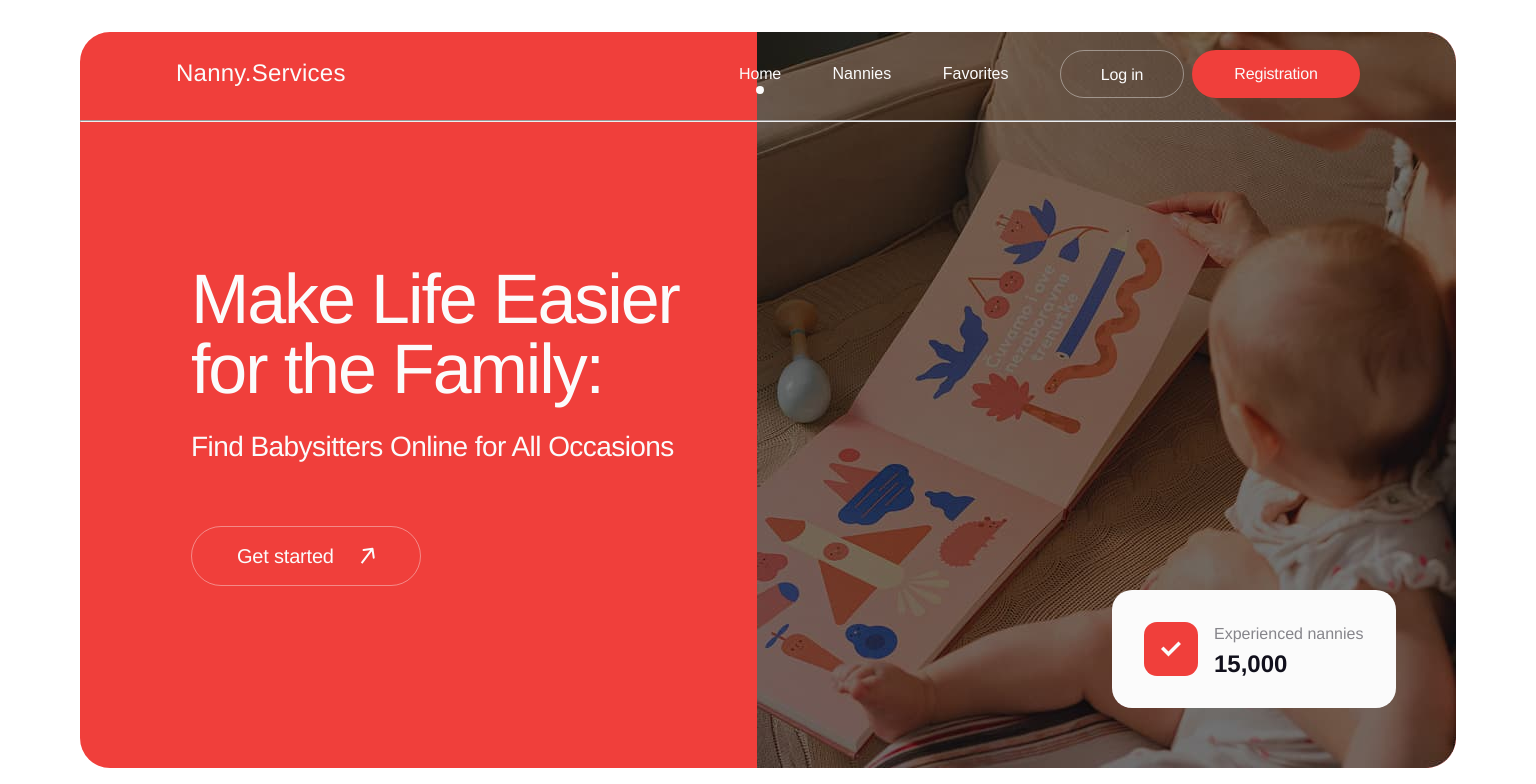
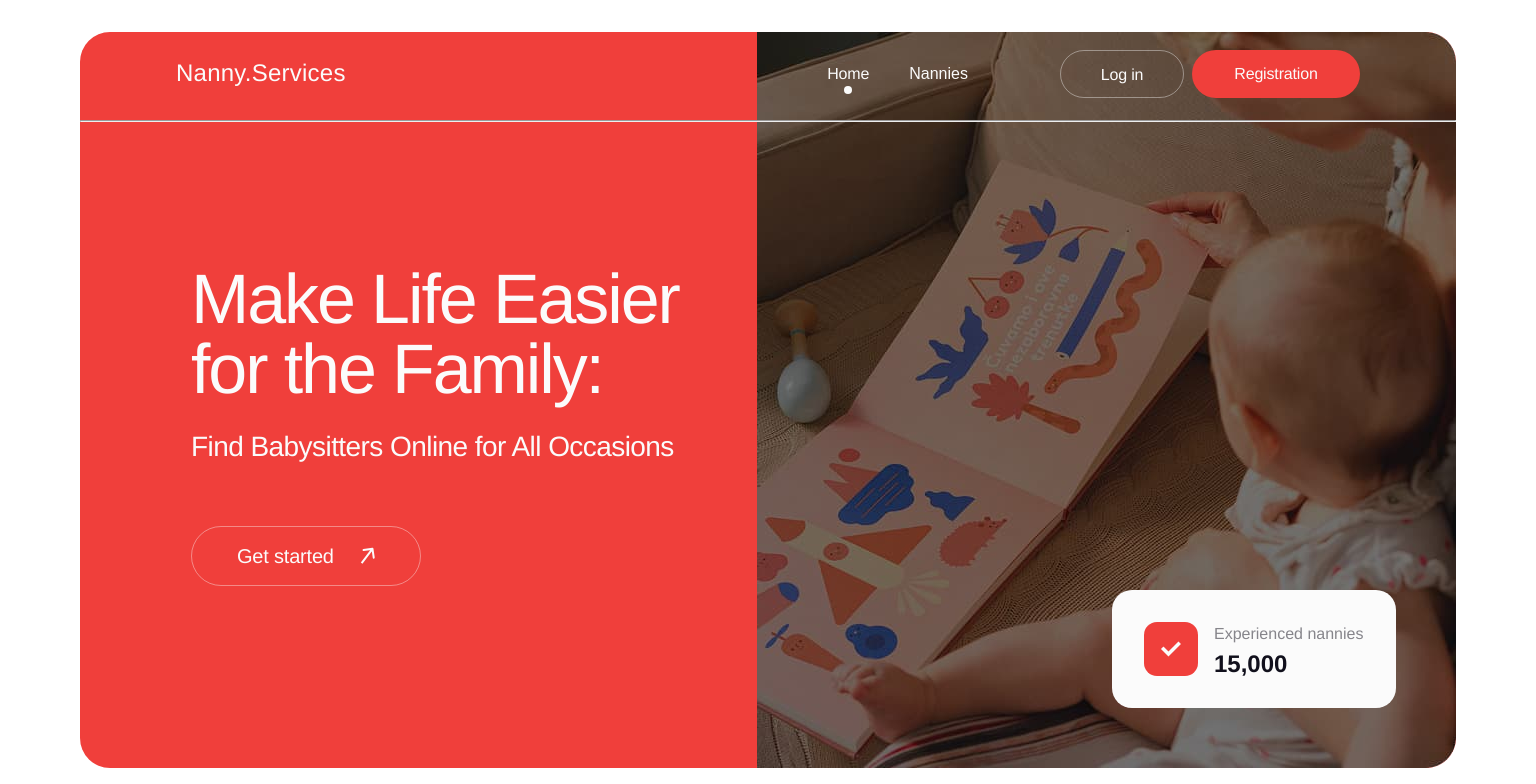
Before and after one commit to Nastya-20/Nanny.Services, a React (Vite) app: page / in a window 1536 px wide. Shown: the top 784 px of the page. Built offline with nearby package versions, Linux system fonts and the light colour scheme; no server answers.

Commit message:
update Navigation

```diff
--- /dev/null
+++ b/src/components/AuthContext.jsx
@@ -0,0 +1,29 @@
+import { createContext, useContext, useEffect, useState } from "react";
+import { onAuthStateChanged } from "firebase/auth";
+import { auth } from "../firebase";
+
+const AuthContext = createContext(null);
+
+export function AuthProvider({ children }) {
+    const [user, setUser] = useState(null);
+    const [loading, setLoading] = useState(true);
+
+    useEffect(() => {
+        const unsubscribe = onAuthStateChanged(auth, (currentUser) => {
+            setUser(currentUser);
+            setLoading(false);
+        });
+
+        return () => unsubscribe(); // Очистка слухача
+    }, []);
+
+    return (
+        <AuthContext.Provider value={{ user, loading }}>
+            {children}
+        </AuthContext.Provider>
+    );
+}
+
+export function useAuth() {
+    return useContext(AuthContext);
+}
--- a/src/components/Navigation/Navigation.jsx
+++ b/src/components/Navigation/Navigation.jsx
@@ -1,11 +1,12 @@
 import { NavLink, useLocation } from 'react-router-dom';
+import { useAuth } from '../AuthContext';
 import UserMenu from '../UserMenu/UserMenu';
 import css from './Navigation.module.css';
 
 export default function Navigation() {
     const location = useLocation();
+    const { user, loading } = useAuth(); // Отримуємо користувача
 
-    // Фіксований хедер тільки на головній сторінці
     const isFixed = location.pathname === "/";
 
     return (
@@ -24,12 +25,15 @@ export default function Navigation() {
                     <NavLink to="/nannies" className={({ isActive }) => isActive ? css.active : css.link}>
                         Nannies
                     </NavLink>
-                    <NavLink to="/favorites" className={({ isActive }) => isActive ? css.active : css.link}>
-                        Favorites
-                    </NavLink>
-
-                     <UserMenu />
-
+                    {/* Посилання на Favorites показується тільки, якщо користувач увійшов */}
+                    {!loading && user && (
+                        <NavLink to="/favorites" className={({ isActive }) => isActive ? css.active : css.link}>
+                            Favorites
+                        </NavLink>
+                    )}
+                </div>
+                <div className={css.navUserMenu}>
+                    <UserMenu />
                 </div>
             </nav>
         </header>
--- a/src/components/Navigation/Navigation.module.css
+++ b/src/components/Navigation/Navigation.module.css
@@ -84,8 +84,6 @@
         position: absolute;
         top: 50px;
         right: 0;
-        left: 50%;
-        transform: translateX(-50%);
         width: 1184px;
         height: 48px;
         z-index: 1000;
@@ -99,16 +97,16 @@
         width: 1184px;
         display: flex;
         align-items: center;
-        justify-content: space-between;
+        gap: 0;
     }
 
     .navigation {
-        width: 621px;
         display: flex;
         align-items: center;
-        justify-content: space-between;
         gap: 40px;
+        margin-right: 92px;
     }
+
     .active {
         font-family: "Helvetica Neue", sans-serif;
         font-weight: 400;
@@ -139,5 +137,6 @@
         width: 164px;
         height: 28px;
         font-size: 24px;
+        margin-right: 487px;
     }
 }
--- a/src/components/UserMenu/UserMenu.jsx
+++ b/src/components/UserMenu/UserMenu.jsx
@@ -59,7 +59,6 @@ export default function UserMenu() {
 
             // Логін користувача
             const userCredential = await signInWithEmailAndPassword(auth, email, password);
-            console.log("User logged in successfully:", userCredential.user);
 
             const loggedInUser = userCredential.user;
             const userName = loggedInUser.displayName || email;  // Якщо ім'я не задано, використовуємо email
@@ -85,8 +84,7 @@ export default function UserMenu() {
     const handleLogout = async () => {
         try {
             await signOut(auth);
-            console.log("User logged out successfully");
-            navigate('/');
+             navigate('/nannies');
         } catch (error) {
             console.error("Logout error:", error);
         }
--- a/src/main.jsx
+++ b/src/main.jsx
@@ -3,12 +3,15 @@ import ReactDOM from 'react-dom/client';
 import { BrowserRouter } from "react-router-dom";
 import './firebase';
 import App from './components/App/App';
+import { AuthProvider } from "./components/AuthContext";
 import './index.css';
 
 ReactDOM.createRoot(document.getElementById('root')).render(
   <React.StrictMode>
+    <AuthProvider>
     <BrowserRouter>
       <App />
-    </BrowserRouter>
+      </BrowserRouter>
+    </AuthProvider>
   </React.StrictMode>,
 )
```
